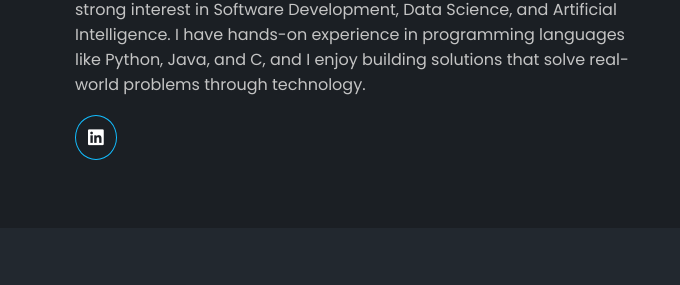
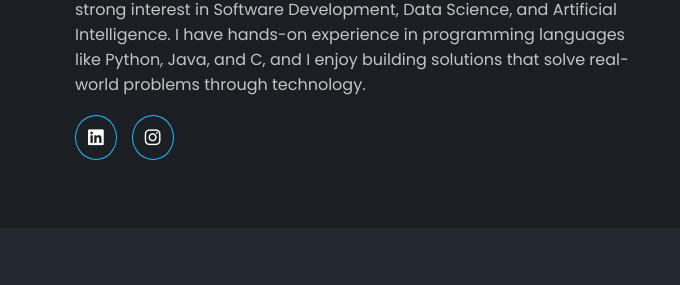
Before and after one commit to saravanakumar070707/protfolio_new, a plain HTML site: page index.html in a window 1280 px wide. Shown: the part 250-535 px from the top of the page, 125-805 px from the left. Drawn offline with Linux system fonts and the light colour scheme; grey boxes are pictures that could not be loaded.

Commit message:
Update index.html

```diff
--- a/index.html
+++ b/index.html
@@ -65,7 +65,10 @@
                         <a href="https://www.linkedin.com/in/saravanakumar63?utm_source=share&utm_campaign=share_via&utm_content=profile&utm_medium=android_app" target="_blank"><i
                                 class="fa-brands fa-linkedin"></i></a>
                     </li>
-
+                <li>
+                        <a href="https://www.instagram.com/dinez_sk7?utm_source=qr&igsh=MWtreGpmaXB6andwOA==" target="_blank"><i
+                                class="fa-brands fa-instagram"></i></a>
+                    </li>
 
 
                 </ul>
```
